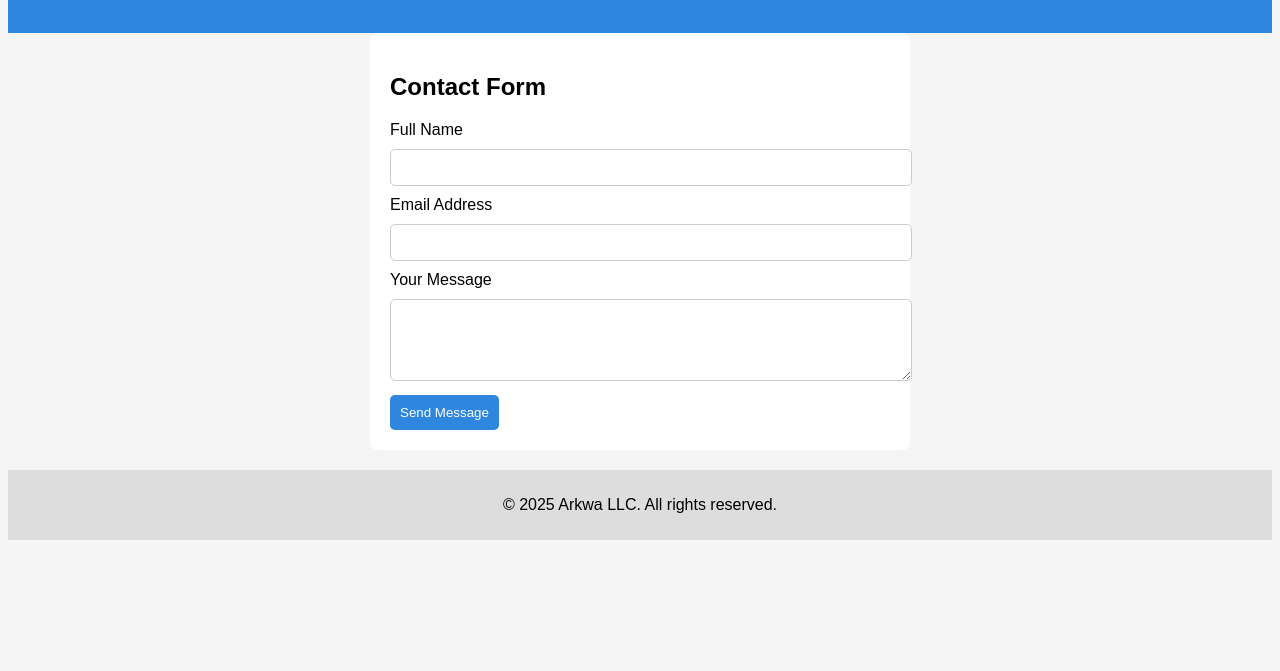
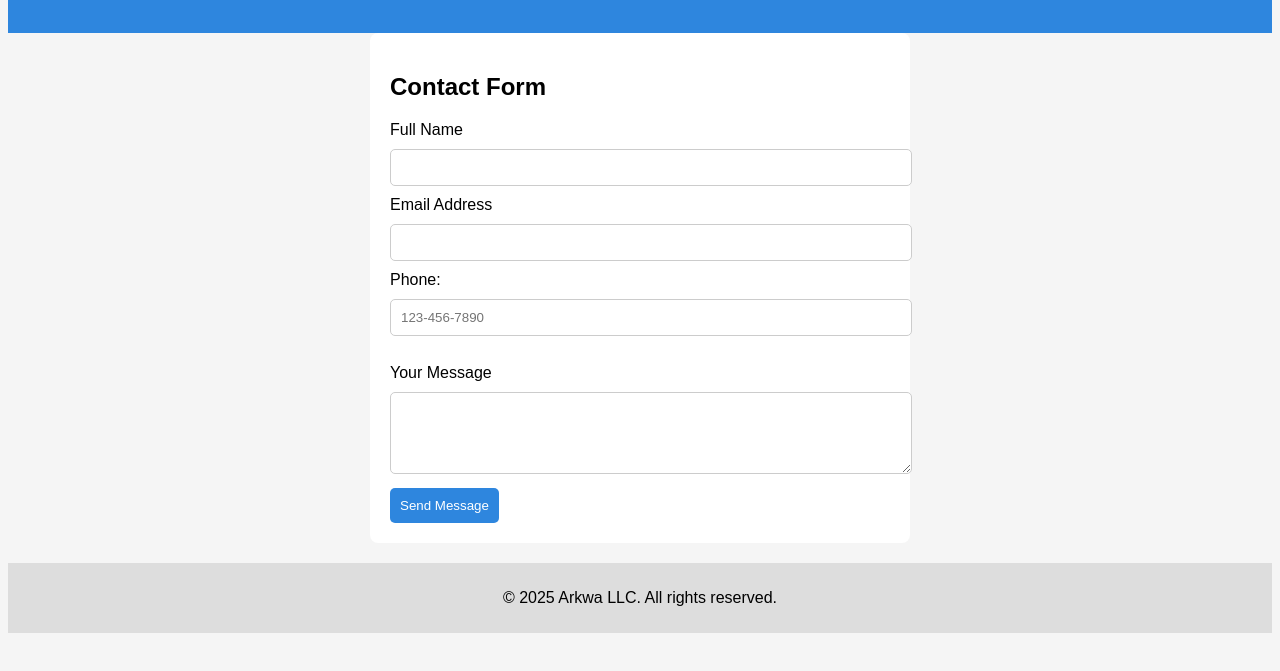
Before and after one commit to Rappiah37/arkwa2, a plain HTML site: page contact.html in a window 1280 px wide. Shown: the part 129-800 px from the top of the page. Drawn offline with Linux system fonts and the light colour scheme.

Commit message:
Update contact.html

```diff
--- a/contact.html
+++ b/contact.html
@@ -31,6 +31,8 @@
 
         <label for="email">Email Address</label>
         <input type="email" id="email" name="email" required>
+        <label for="phone">Phone:</label><br>
+        <input type="tel" id="phone" name="phone" placeholder="123-456-7890"><br><br>
 
         <label for="message">Your Message</label>
         <textarea id="message" name="message" rows="4" required></textarea>
```
